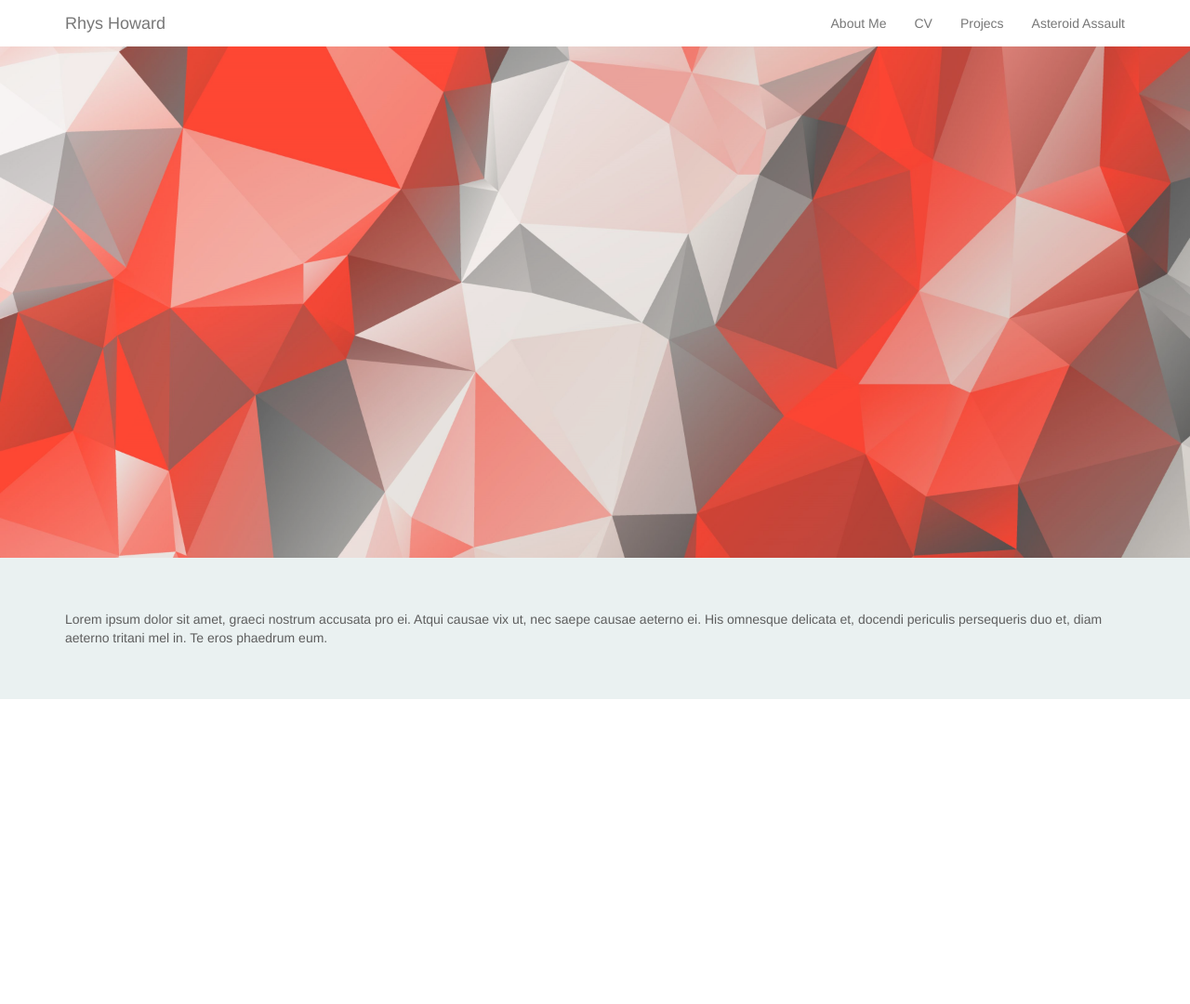
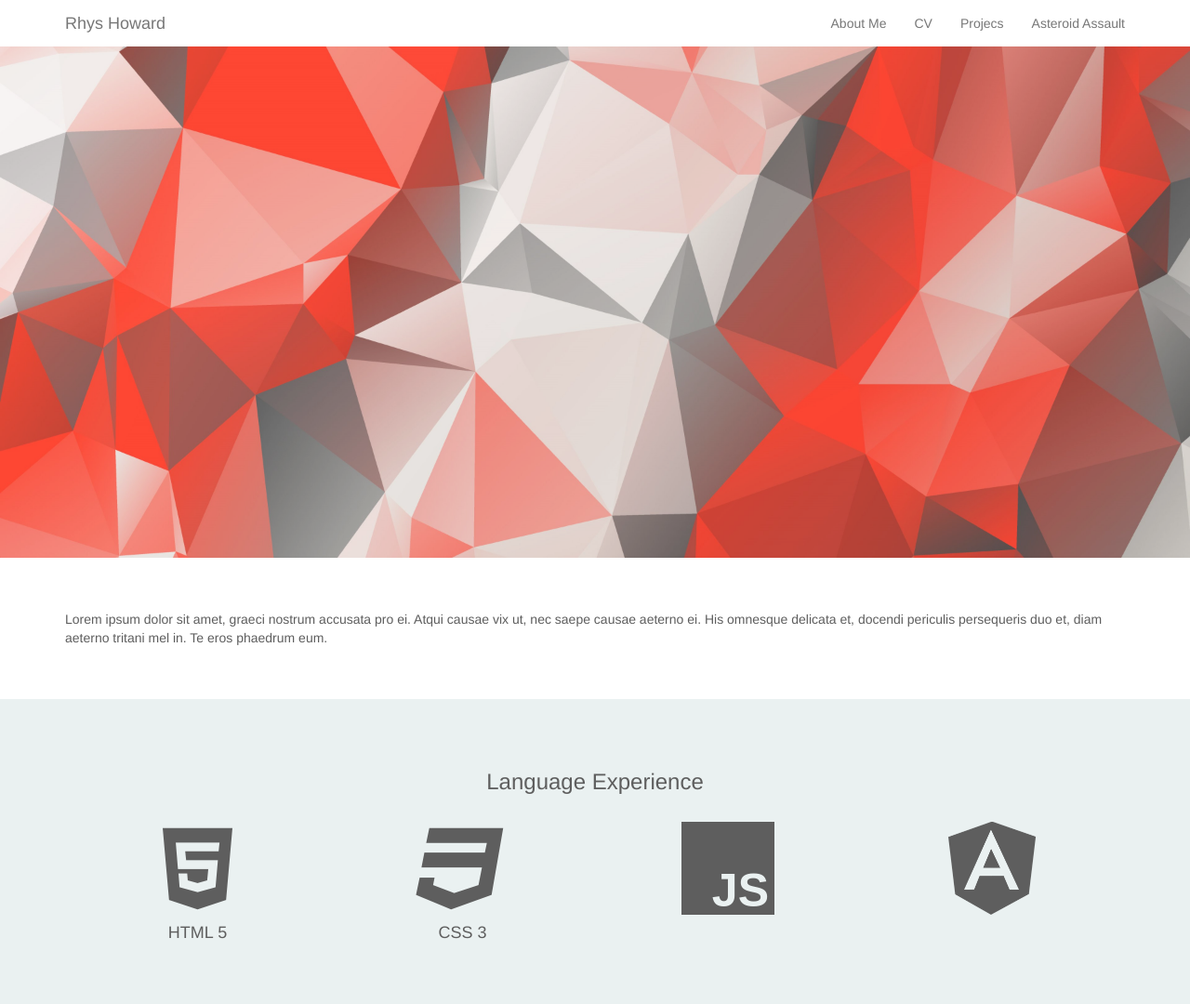
Before and after one commit to rkh4/rkh4.github.io, a plain HTML site: page index.html in a window 1280 px wide. Shown: the whole page at 93% size. Before the commit the page ends 800 px from the top, so only its background shows below. Drawn offline with nearby package versions, Linux system fonts and the light colour scheme.

Commit message:
added new sections to webpage, as well as images for languages

```diff
--- a/css/style.css
+++ b/css/style.css
@@ -7,15 +7,64 @@
     border: none;
 }
 
-.background {
+.homeJumbo {
+    padding-bottom:0px;
+    margin-bottom:0px;
     background-image: url('../img/Polygon2.jpg');
     background-size: 100%;
     background-repeat: no-repeat;
     height: 600px;
     opacity: 0.8;
+    text-align: center;
+    color:#fff;
+    font-family:  Helvetica
 }
 
 .section {
     background-color: #eaf1f1;
     padding: 4em 0 4em 0;
 }
+
+.alternate {
+    background-color:#fff;
+}
+
+/*----------SECTION-INFO-----------------*/
+#languages {
+    text-align: center;
+
+}
+#languages > h3 { padding-bottom: 20px; }
+#languages i { font-size: 100px; }
+
+#js {
+    background-color: #5e5e5e;
+    width: 100px;
+    height: 100px;
+    margin: auto;
+}
+#js > span {
+    font-size:50px;
+    font-family:sans-serif;
+    font-weight: bold;
+    color:#eaf1f1;
+    position: absolute;
+    right: 98px;
+    bottom: -10px;
+}
+
+#imageContainer {
+    margin: auto;
+    width: 100px;
+    height: 100px;
+}
+#angular {
+    background-image: url('../img/angular.png');
+    position: absolute;
+    top: 0;
+    left: 33.33333%;
+    right: 0;
+    bottom: 0;
+    background-repeat: no-repeat;
+    background-size: contain;
+}
--- a/index.html
+++ b/index.html
@@ -2,13 +2,15 @@
 <html>
 <!-- Start of Body -->
 <head>
+    <title>Rhys Howard</title>
+
+    <!-- Stylesheet Linking -->
     <link rel="stylesheet" href="https://maxcdn.bootstrapcdn.com/bootstrap/3.3.6/css/bootstrap.min.css">
-
     <link rel="stylesheet" href="/css/style.css">
-
-    <title>Rhys Howard</title>
+    <script src="https://use.fontawesome.com/bc93916716.js"></script>
 </head>
 <!-- End of Header -->
+
 <!-- Start of Body -->
 <body>
 
@@ -22,23 +24,48 @@
             </div>
             <div class="navbar-collapse collapse" id="navbar-main">
                 <ul class="nav navbar-nav navbar-right">
-                    <li><a>About Me</a></li>
-                    <li><a>CV</a></li>
-                    <li><a>Projecs</a></li>
-                    <li><a>Asteroid Assault</a></li>
+                    <li><a href="#">About Me</a></li>
+                    <li><a href="#">CV</a></li>
+                    <li><a href="#">Projecs</a></li>
+                    <li><a href="#">Asteroid Assault</a></li>
                 </ul>
             </div>
         </div>
     </div>
 
-    <div class="background"></div>
+    <div class="jumbotron homeJumbo">
+
+    </div>
 
     <!-- First section on the page-->
-    <div class="section">
-        <div class="container">
+    <div class="section alternate">
+        <div class="container" id="intro">
             Lorem ipsum dolor sit amet, graeci nostrum accusata pro ei. Atqui causae vix ut, nec saepe causae aeterno ei. His omnesque delicata et, docendi periculis persequeris duo et, diam aeterno tritani mel in. Te eros phaedrum eum.
         </div>
     </div>
+
+    <div class="section">
+        <div class="container" id="languages">
+            <h3>Language Experience</h3>
+            <div class="col-sm-3">
+                <i class="fa fa-html5"></i>
+                <h4>HTML 5</h4>
+            </div>
+            <div class="col-sm-3">
+                <i class="fa fa-css3"></i>
+                <h4>CSS 3</h4>
+            </div>
+            <div class="col-sm-3">
+                <div id="js"><span>JS</span></div>
+
+            </div>
+
+            <div class="col-sm-3">
+                <div id="imageContainer"><a id="angular"></a></div>
+            </div>
+        </div>
+    </div>
+
 </body>
 <!-- End of Body -->
 </html>
```
Also changed, not shown: img/angular.png (added).
